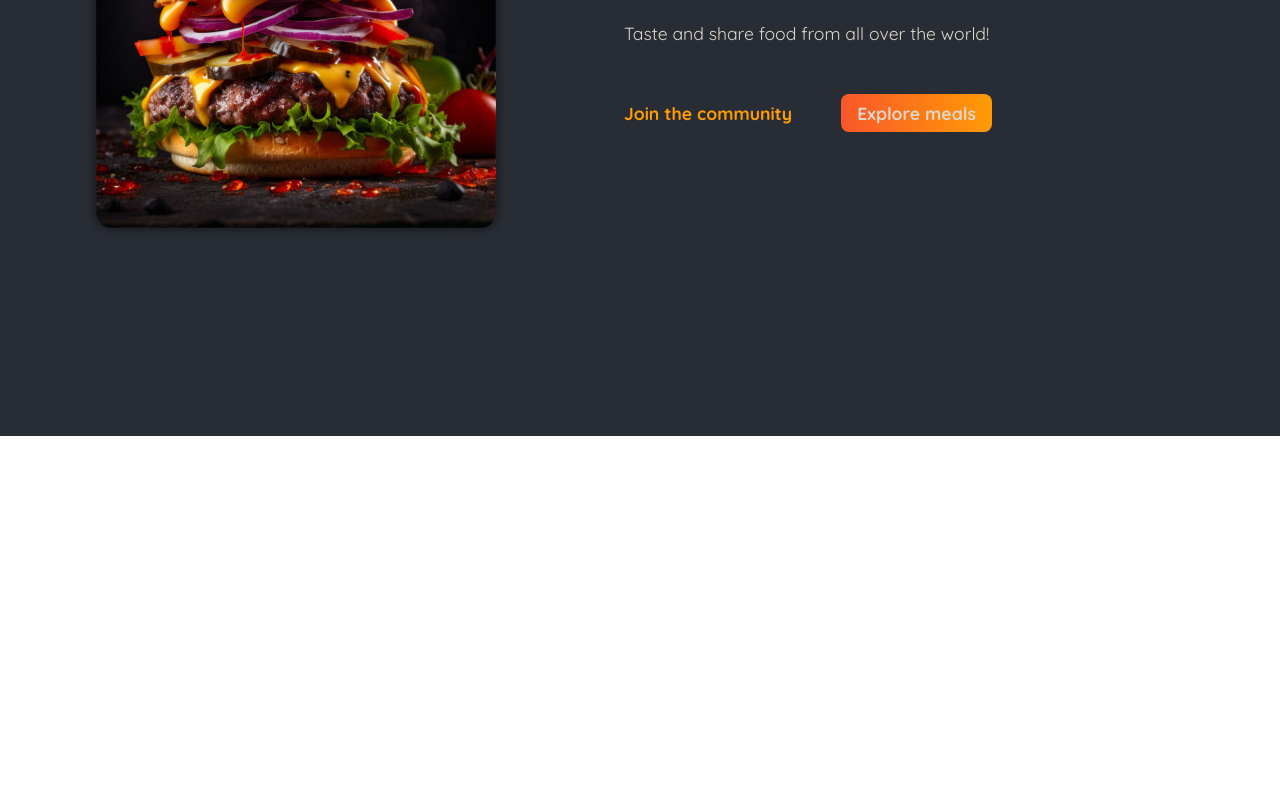
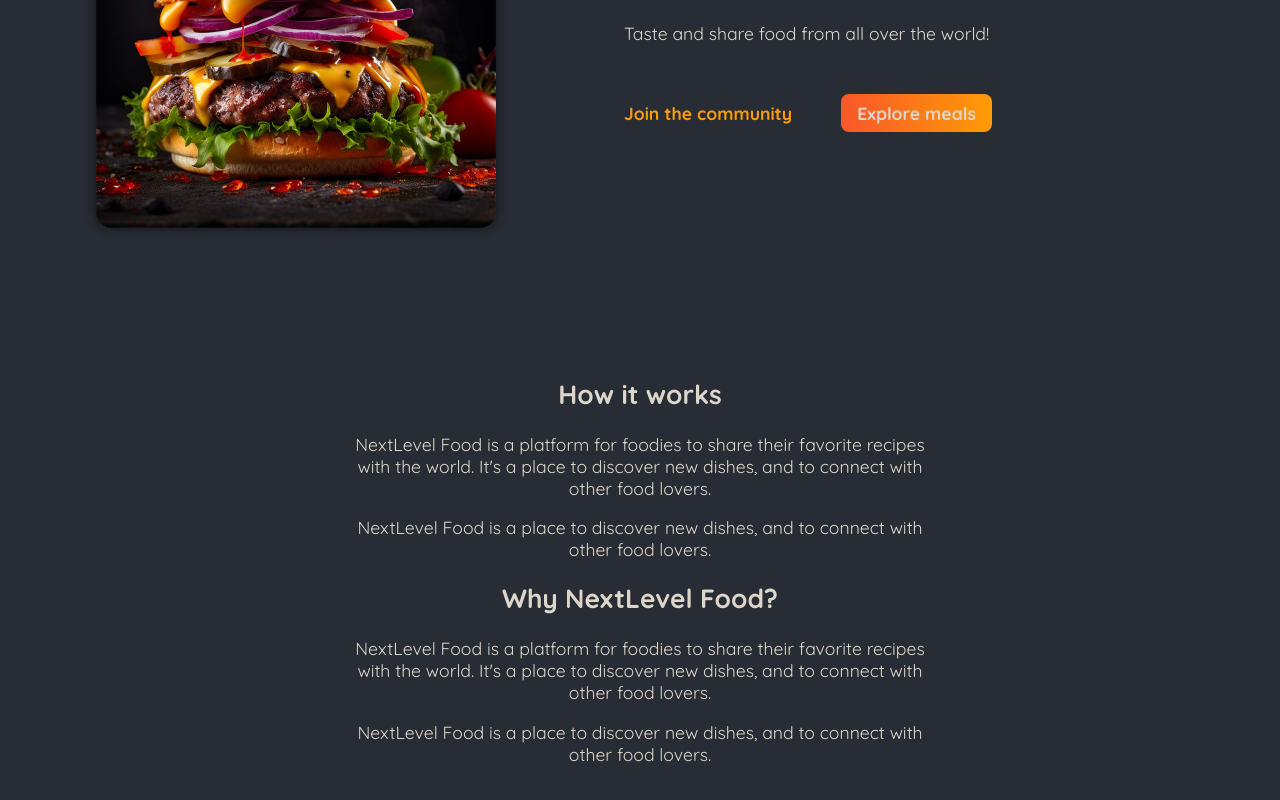
Before and after one commit to Danielle-Luz/foodies-nextjs-project, a Next.js app: page / in a window 1280 px wide. Shown: the part 364-1164 px from the top of the page. Before the commit the page ends 800 px from the top, so only its background shows below. Built offline with nearby package versions, Linux system fonts and the light colour scheme.

Commit message:
feat: added purpose section

```diff
--- a/app/page.js
+++ b/app/page.js
@@ -1,11 +1,11 @@
 import Image from "next/image";
 import Link from "next/link";
 import styles from  "./styles.module.css";
-import ImageSlider from "@/components/image-slider/Image-slider";
+import ImageSlider from "@/components/image-slider/image-slider";
 
 export default function Home() {
   return (
-    <main className="horizontal-spacing">
+    <main className={`${styles["main-content"]} horizontal-spacing`}>
       <section className={styles.hero}>
         <ImageSlider />
         <article className={styles["hero-content"]}>
@@ -20,7 +20,31 @@ export default function Home() {
         </article>
       </section>
       <section>
-        <h1></h1>
+        <article className={styles.purpose}>
+          <h2>How it works</h2>
+          <p>
+            NextLevel Food is a platform for foodies to share their favorite
+            recipes with the world. It&apos;s a place to discover new dishes, and to
+            connect with other food lovers.
+          </p>
+          <p>
+            NextLevel Food is a place to discover new dishes, and to connect
+            with other food lovers.
+          </p>
+        </article>
+
+        <article className={styles.purpose}>
+          <h2>Why NextLevel Food?</h2>
+          <p>
+            NextLevel Food is a platform for foodies to share their favorite
+            recipes with the world. It&apos;s a place to discover new dishes, and to
+            connect with other food lovers.
+          </p>
+          <p>
+            NextLevel Food is a place to discover new dishes, and to connect
+            with other food lovers.
+          </p>
+        </article>
       </section>
     </main>
   );
--- a/app/styles.module.css
+++ b/app/styles.module.css
@@ -1,3 +1,9 @@
+.main-content {
+  display: flex;
+  flex-direction: column;
+  gap: 8rem;
+}
+
 .hero {
   align-items: center;
   display: flex;
@@ -27,7 +33,9 @@
   color: var(--color-white-1);
 }
 
-.hero-text, .hero-links {
+.hero-text,
+.hero-links,
+.purpose {
   font-size: 1.1rem;
 }
 
@@ -67,6 +75,13 @@
   transition: 0.2s;
 }
 
+.purpose {
+  color: var(--color-white-1);
+  margin: 0 auto;
+  max-width: 37rem;
+  text-align: center;
+}
+
 @media (max-width: 890px) {
   .hero {
     gap: 2rem;
```
